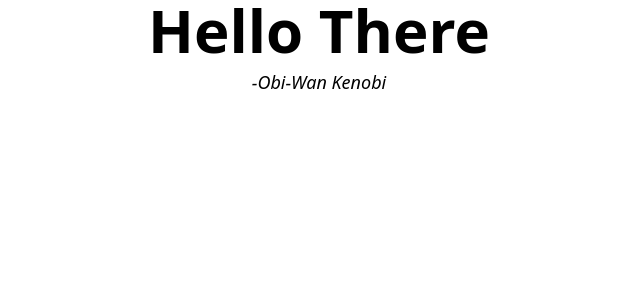
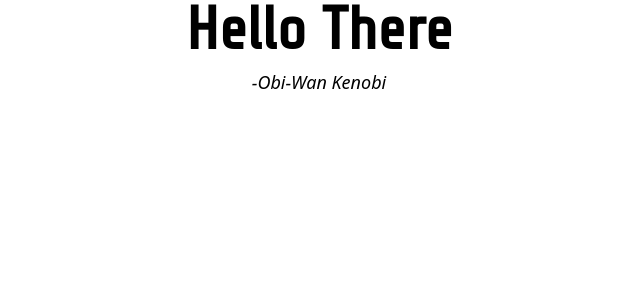
Before and after one commit to einein07/taylor-blog-next, a Next.js app: page /Greeting in a window 1280 px wide. Shown: the top 300 px of the page, without its empty margins (321-961 px from the left). Built offline with nearby package versions, Linux system fonts and the light colour scheme.

Commit message:
Initial design & font idea implemented for gruv inspired design

```diff
--- a/src/pages/DarkmodeToggle.tsx
+++ b/src/pages/DarkmodeToggle.tsx
@@ -45,7 +45,7 @@ export default function DarkmodeToggle(): JSX.Element {
         <button
           key={theme}
           className={
-            "float-left cursor-pointer text-left text-sm text-red-700 dark:text-yellow-500"
+            "float-left cursor-pointer text-left text-sm text-red-700 dark:text-[#d79921]"
           }
           onClick={toggleTheme}
           aria-label="Toggle theme"
--- a/src/pages/Greeting.tsx
+++ b/src/pages/Greeting.tsx
@@ -3,8 +3,8 @@ import Link from "next/link";
 export default function Greeting(): JSX.Element {
   return (
     <>
-      <div className="grid -p16 place-items-center space-y-2">
-        <h1 className="content-center text-4xl font-bold sm:text-6xl">
+      <div className="grid text-center text-4xl place-items-center space-y-2">
+        <h1 className="content-center font-share-tech-mono text-4xl font-bold sm:text-6xl">
           Hello There
         </h1>
         <p className="text-sm font-thin italic sm:text-lg">-Obi-Wan Kenobi</p>
--- a/src/pages/NavBar.tsx
+++ b/src/pages/NavBar.tsx
@@ -3,7 +3,7 @@ import Link from "next/link";
 export default function NavBar() {
   return (
     <>
-      <div className="flex flex-row gap-2">
+      <div className="flex w-screen flex-row gap-2">
         <Link className="hover:text-blue-400" href="/about">
           About
         </Link>
--- /dev/null
+++ b/src/pages/_document.js
@@ -0,0 +1,25 @@
+// customizing the site doc
+import Document, { Html, Head, Main, NextScript } from "next/document";
+
+class MyDocument extends Document {
+  render() {
+    return (
+      <Html lang="en">
+        <Head>
+          <link rel="preconnect" href="https://fonts.googleapis.com" />
+          <link rel="preconnect" href="https://fonts.gstatic.com" crossorigin />
+          <link
+            href="https://fonts.googleapis.com/css2?family=Roboto&family=Share+Tech&display=swap"
+            rel="stylesheet"
+          />
+        </Head>
+        <body>
+          <Main />
+          <NextScript />
+        </body>
+      </Html>
+    );
+  }
+}
+
+export default MyDocument;
--- a/tailwind.config.cjs
+++ b/tailwind.config.cjs
@@ -1,9 +1,13 @@
 /** @type {import('tailwindcss').Config} */
 const config = {
   content: ["./src/**/*.{js,ts,jsx,tsx}"],
-  darkMode: 'class',
+  darkMode: "class",
   theme: {
-    extend: {},
+    extend: {
+      fontFamily: {
+        "share-tech-mono": ["'Share Tech'", "sans-serif"],
+      },
+    },
   },
   plugins: [],
 };
```
Also changed, not shown: src/pages/index.tsx (+6 -6 lines).
